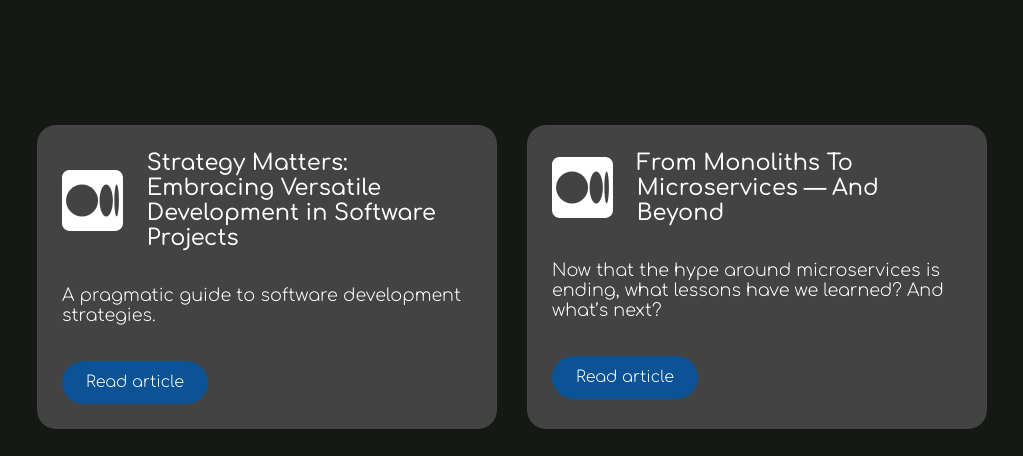
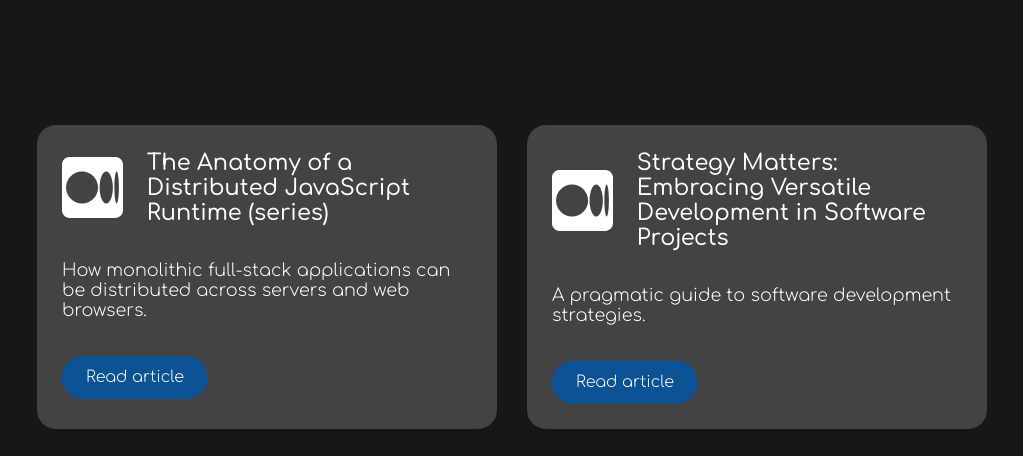
Before and after one commit to MaskingTechnology/website, an Eleventy site: page src/articles.html in a window 1280 px wide. Shown: the part 344-800 px from the top of the page, without its empty margins (128-1151 px from the left). Built offline with nearby package versions, Linux system fonts and the light colour scheme; Eleventy itself is replaced by a stand-in of ours; files that its build step writes are made by us from their sources; files whose address does not match are found by name.

Commit message:
Added article.

```diff
--- a/src/articles.html
+++ b/src/articles.html
@@ -24,6 +24,15 @@
                 </section>
 
                 <section class="tiles large">
+
+                    <article class="article">
+                        <div class="subject">
+                            <img src="/images/medium.svg" alt="Medium" />
+                            <h1>The Anatomy of a Distributed JavaScript Runtime (series)</h1>
+                        </div>
+                        <p>How monolithic full-stack applications can be distributed across servers and web browsers.</p>
+                        <a href="https://medium.com/javascript-in-plain-english/the-anatomy-of-a-distributed-javascript-runtime-part-i-4d550f1f5bbe" class="button article" target="_blank" aria-label="Read the article 'The Anatomy of a Distributed JavaScript Runtime'">Read article</a>
+                    </article>
 
                     <article class="article">
                         <div class="subject">
```
